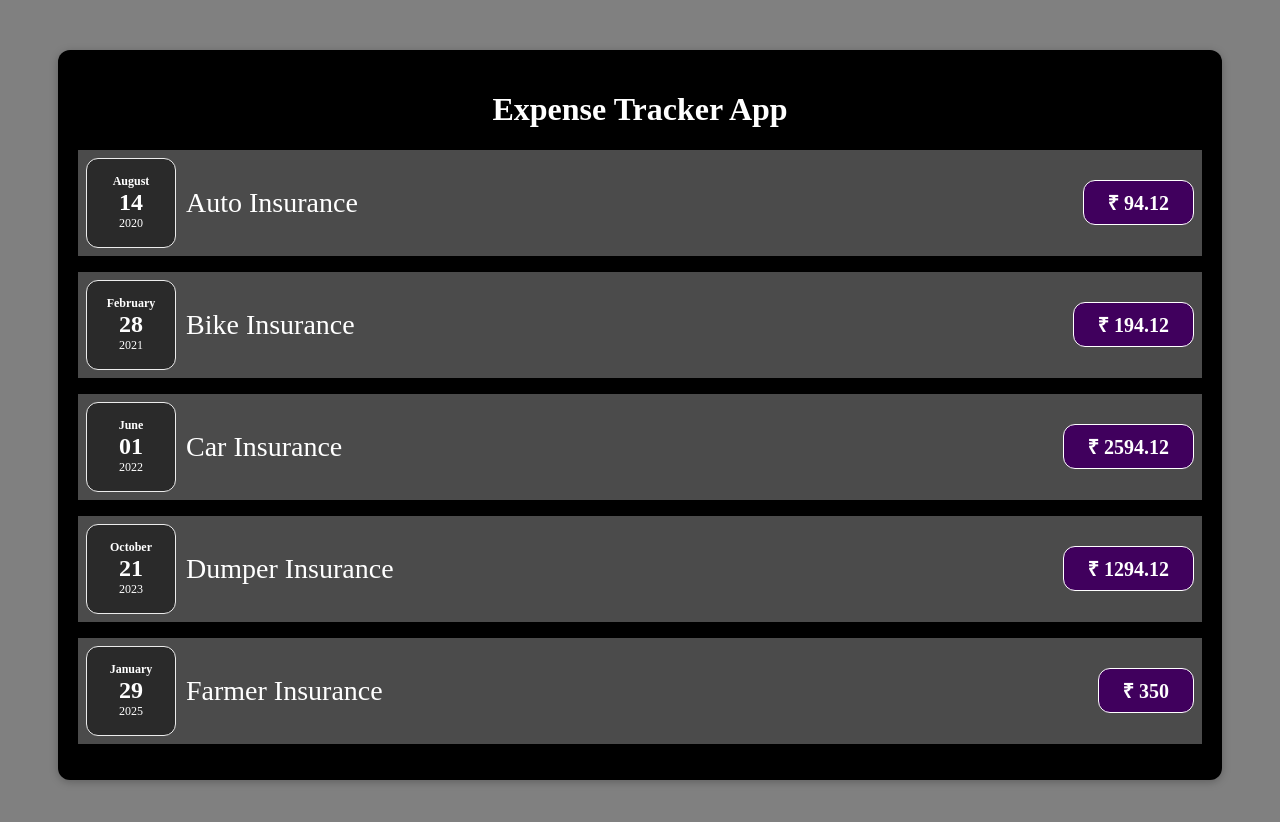
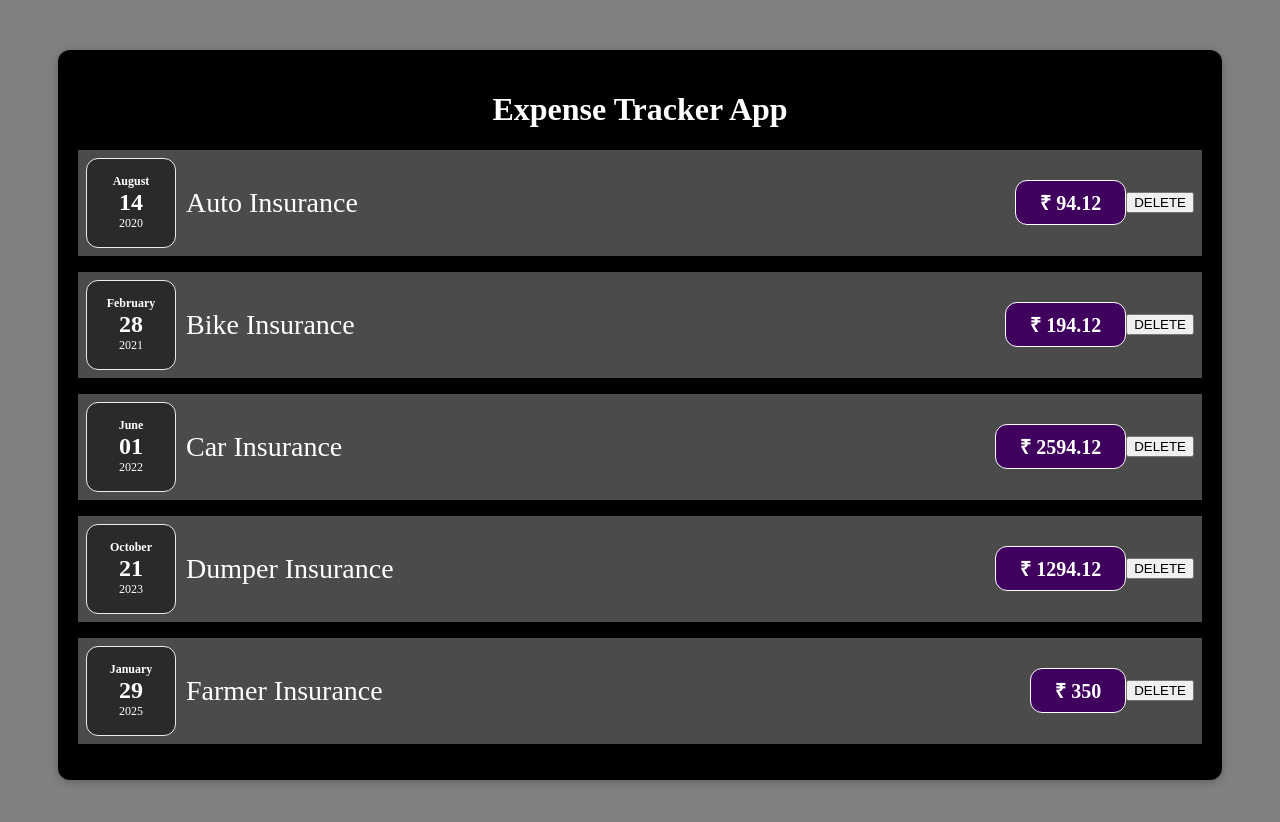
Before and after one commit to CoolShivas/React_Expense_Tracker, a React (Vite) app in the folder expense_tracker_app/: page / in a window 1280 px wide. Shown: the top 822 px of the page. Built offline with nearby package versions, Linux system fonts and the light colour scheme.

Commit message:
AddEvent_Listeners_Delete_Btn

```diff
--- a/expense_tracker_app/src/App.jsx
+++ b/expense_tracker_app/src/App.jsx
@@ -1,3 +1,4 @@
+import { useState } from "react";
 import Card from "./UI/Card";
 import AppName from "./components/AppName";
 import IndividualExpense from "./components/IndividualExpense";
@@ -35,17 +36,24 @@ function App() {
       date: new Date(2024, 12, 29),
     },
   ];
+
+  const [valExpenses, setExpenses] = useState(expenses);
+
+  const handleOnClickDelete = (titleName) => {
+    console.log(`Are you sure to delete ${titleName}`);
+    const delBtn = valExpenses.filter((brr) => brr.title !== titleName);
+    setExpenses(delBtn);
+  }
+
   return <Card>
     <AppName></AppName>
-    {/* <ExpenseItems
-      titleABC={expenses[0].title}
-      amountABC={expenses[0].amount}
-      dateABC={expenses[0].date}
-    ></ExpenseItems> */}
 
     <IndividualExpense
-      expensesABC={expenses}
+      // expensesABC={expenses}
+      expensesABC={valExpenses}
+      handleOnClickDeleteABC={handleOnClickDelete}
     ></IndividualExpense>
+
   </Card>
 }
 export default App;
--- a/expense_tracker_app/src/components/ExpenseItems.jsx
+++ b/expense_tracker_app/src/components/ExpenseItems.jsx
@@ -31,6 +31,11 @@ const ExpenseItems = (props) => {
                 amountXYZ={props.amountABC}
             ></ExpenseAmount>
         </div>
+
+        <button type="button"
+            onClick={() => props.handleOnClickDeleteXYZ(props.titleABC)}
+        > DELETE </button>
+
     </div>
 }
 
--- a/expense_tracker_app/src/components/IndividualExpense.jsx
+++ b/expense_tracker_app/src/components/IndividualExpense.jsx
@@ -1,6 +1,6 @@
 import ExpenseItems from "./ExpenseItems";
 
-const IndividualExpense = ({ expensesABC }) => {
+const IndividualExpense = ({ expensesABC, handleOnClickDeleteABC }) => {
   return <>
     {expensesABC.map((arr) => {
       return <ExpenseItems
@@ -8,6 +8,7 @@ const IndividualExpense = ({ expensesABC }) => {
         titleABC={arr.title}
         amountABC={arr.amount}
         dateABC={arr.date}
+        handleOnClickDeleteXYZ={handleOnClickDeleteABC}
       ></ExpenseItems>
     })}
 
```
